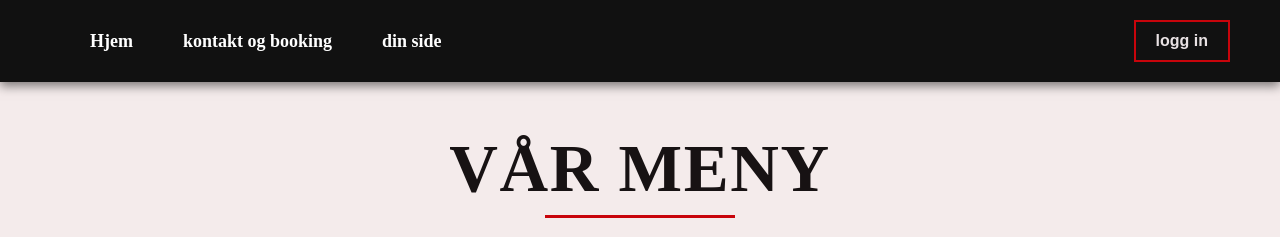
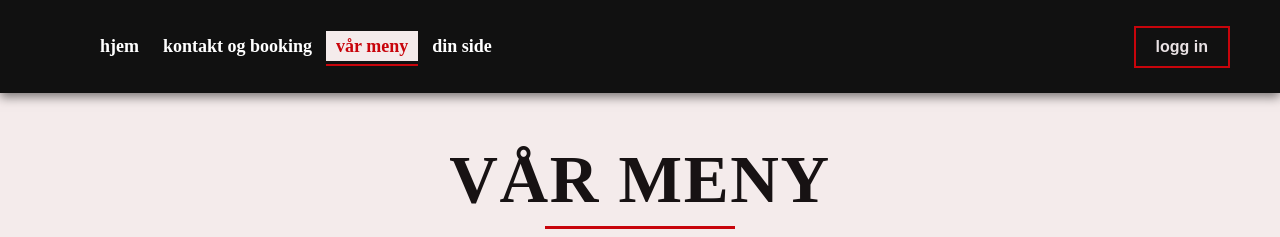
Before and after one commit to rami-droid/kafe-proeveeksamen, a website: page public/menu.html in a window 1280 px wide. Shown: the top 237 px of the page. Drawn offline with Linux system fonts and the light colour scheme; no server answers; a web font is replaced by a local one.

Commit message:
fix: navbar properly displays current subtab

```diff
--- a/public/menu.html
+++ b/public/menu.html
@@ -11,20 +11,12 @@
 		<body>
             <header>
                 <nav>
-                    <li>
-                        <li>
-                            <a href="index.html">Hjem</a>
-                        </li>
-                        <li>
-                            <a href="contact.html">kontakt og booking</a>
-                        </li>
-                        <li>
-                            <a href="userpage.html">din side</a>
-                        </li>
-                        <li>
-
-                    </li>
-                </li>
+                    <ul>
+                        <li><a href="index.html">hjem</a></li>
+                        <li><a href="contact.html">kontakt og booking</a></li>
+                        <li><a href="menu.html"  class="curr">vår meny</a></li>
+                        <li><a href="userpage.html">din side</a></li>
+                    </ul>
                 </nav>
                 <div>
 
```
Also changed, not shown: public/contact.html (+6 -14 lines), public/index.html (+1 -0 lines), public/userpage.html (+6 -14 lines).
